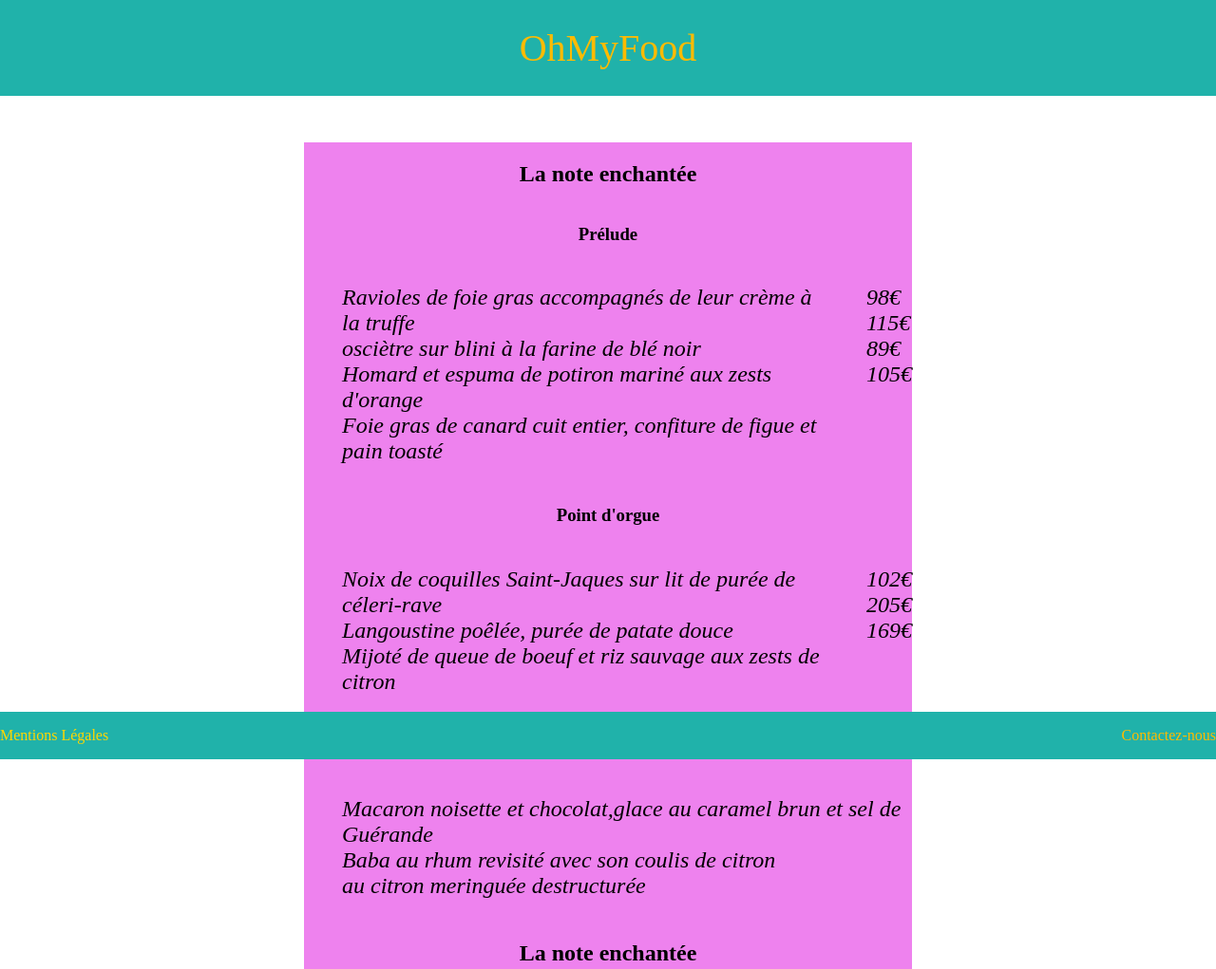
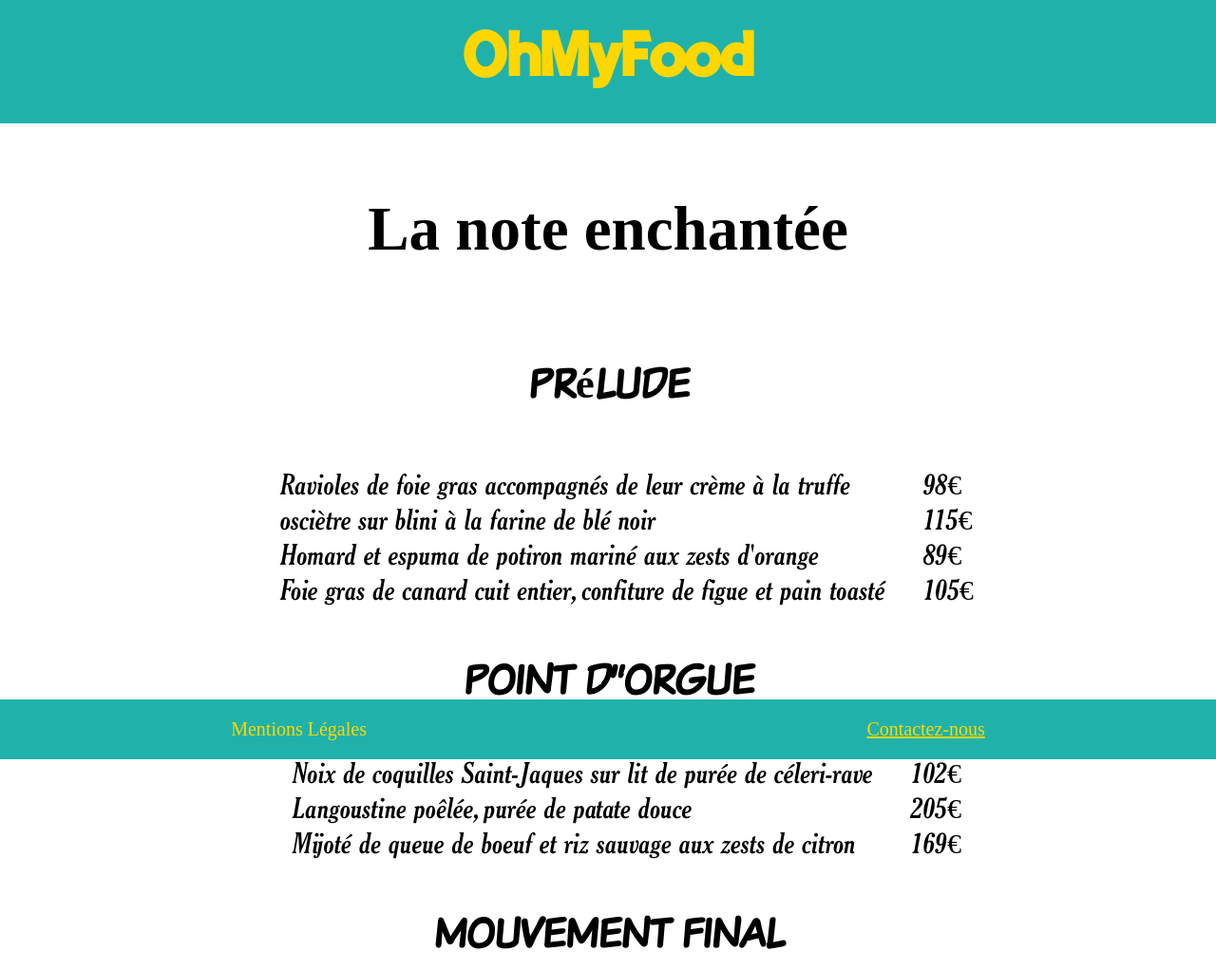
Before and after one commit to jordanlaurent/restaurent.github.io, a website: page Page_restaurents/La_note_enchantée.html in a window 1280 px wide. Shown: the top 1021 px of the page at 95% size. Drawn offline with Linux system fonts and the light colour scheme; a web font is replaced by a local one.

Commit message:
creation du sass

```diff
--- a/Page_restaurents/La_note_enchantée.html
+++ b/Page_restaurents/La_note_enchantée.html
@@ -4,15 +4,15 @@
     <meta charset="UTF-8">
     <meta name="viewport" content="width=device-width, initial-scale=1.0">
     <title>La note enchantée</title>
-    <link rel="stylesheet" type="text/css" href="../style.css">
+    <link rel="stylesheet" type="text/css" href="../css/style.css">
 </head>
 <header>
     <h1> <a  href="../index.html"  target="_self"> OhMyFood</h1> </a>
 </header>
 <body>
     <section class="sectioncarte">
-        <h2>La note enchantée</h2>
-        <h3>Prélude</h3>
+        <h2 class="lnefont">La note enchantée</h2>
+        <h3 class="lnefont">Prélude</h3>
      <article class="articlecarte">
         <ul class="lnefont">
              <li>Ravioles de foie gras accompagnés de leur crème à la truffe </li>
@@ -28,7 +28,7 @@
          </ul>
      </article>
 
-        <h3>Point d'orgue</h3>
+        <h3 class="lnefont">Point d'orgue</h3>
          <article class="articlecarte">
                 <ul class="lnefont">
                      <li>Noix de coquilles Saint-Jaques sur lit de purée de céleri-rave</li>
@@ -42,7 +42,7 @@
                  </ul>
          </article>
 
-         <h3>Mouvement final</h3>
+         <h3 class="lnefont">Mouvement final</h3>
          <article class="articlecarte">
             <ul class="lnefont">
                  <li>Macaron noisette et chocolat,glace au caramel brun et sel de Guérande </li>
@@ -50,7 +50,7 @@
                  <li> au citron meringuée destructurée</li>
             </ul>
          </article>
-            <h2>La note enchantée</h2>
+            <h2 class="lnefont">La note enchantée</h2>
      </section>
 </body>
 <footer>
--- /dev/null
+++ b/sass/1.base/_Form.scss
@@ -0,0 +1,58 @@
+@import "_colors.scss";
+
+
+body, html{
+    padding: 0px;
+    margin : 0px;
+    width  : 100%;
+    }
+
+header, footer{
+    width: 100%;
+    position: absolute;
+    left: 0;
+}
+header{
+    text-align: center;
+    top: 0;
+}
+footer{
+    bottom: 0;
+    justify-content: space-around;
+}
+.contentmenu{
+    justify-content: space-around;
+    margin-bottom  : 10%;
+    margin-top     : 10%;
+    margin-top: 150px;
+}
+.prochainement{
+    text-align      : center;
+    margin-left     : 35%;
+    margin-right    : 35%;
+}
+
+.sectioncarte{
+    align-items: center;
+    margin-left: 25%;
+    margin-right: 25%;
+    margin-bottom: 5%;
+    margin-top: 150px;
+}
+
+/* FLEXBOX */
+    footer , .articlecarte , .contentmenu{
+     display: flex; flex-direction: row;
+     }
+
+    nav , .sectioncarte{
+     display : flex; flex-direction: column;
+     }
+
+/* Button */
+
+.button1 {
+    background-color: $colorheaderfooter;
+    border-radius: 10px;
+    padding: 10px;
+}
--- /dev/null
+++ b/sass/1.base/_colors.scss
@@ -0,0 +1,2 @@
+$colorH1fonts: #ffd700;
+$colorheaderfooter: #20b2aa;
--- /dev/null
+++ b/sass/1.base/_colorsformfonts.scss
@@ -0,0 +1,14 @@
+@import "_colors.scss";
+
+
+/* COLORS CONTENT */
+
+header, footer{
+background-color: $colorheaderfooter ;
+}
+
+/* COLORS FONTS */
+
+header a , footer, footer a , .prochainement{
+    color:$colorH1fonts ;
+}
--- a/sass/1.base/_fondation.scss
+++ /dev/null
@@ -1,108 +0,0 @@
-@font-face { /* font utiliser pour titre de page */
-    font-family: 'Embrionic55';
-    src: url('fonts/Embrionic55.woff2') format('woff2'),
-        url('fonts/Embrionic55.woff') format('woff'),
-        url('fonts/Embrionic55.ttf') format('truetype');
-    font-weight: 500;
-    font-style: normal;
-    font-display: swap;
-}
-@font-face {/* font utiliser pour texte la note enchantée */
-    font-family: 'Thyssen J';
-    src: url('Thyssen-JItalic.woff2') format('woff2'),
-        url('Thyssen-JItalic.woff') format('woff'),
-        url('Thyssen-JItalic.ttf') format('truetype');
-    font-weight: normal;
-    font-style: italic;
-    font-display: swap;
-}
-@font-face {/* font utiliser pour titre la note enchentée */
-    font-family: 'Ma Shan Zheng';
-    src: url('MaShanZheng-Regular.woff2') format('woff2'),
-        url('MaShanZheng-Regular.woff') format('woff'),
-        url('MaShanZheng-Regular.ttf') format('truetype');
-    font-weight: normal;
-    font-style: normal;
-    font-display: swap;
-}
-@font-face {/* font utiliser pour inter-titre la note enchentée */
-    font-family: 'VTCSundaykomixcaps';
-    src: url('VTCSundaykomixcaps.woff2') format('woff2'),
-        url('VTCSundaykomixcaps.woff') format('woff'),
-        url('VTCSundaykomixcaps.ttf') format('truetype');
-    font-weight: normal;
-    font-style: normal;
-    font-display: swap;
-}
-@font-face {/* font utiliser pour texte le chic a la francaise */
-    font-family: 'Rasa';
-    src: url('Rasa-Regular.woff2') format('woff2'),
-        url('Rasa-Regular.woff') format('woff'),
-        url('Rasa-Regular.ttf') format('truetype');
-    font-weight: normal;
-    font-style: normal;
-    font-display: swap;
-}
-@font-face {/* font utiliser pour titre le chic a la francaise */
-    font-family: 'Munson';
-    src: url('Munson-Bold.woff2') format('woff2'),
-        url('Munson-Bold.woff') format('woff'),
-        url('Munson-Bold.ttf') format('truetype');
-    font-weight: bold;
-    font-style: normal;
-    font-display: swap;
-}
-@font-face {/* font utiliser pour inter-titre le chic a la francaise */
-    font-family: 'EucrosiaUPC';
-    src: url('EucrosiaUPCBold.woff2') format('woff2'),
-        url('EucrosiaUPCBold.woff') format('woff'),
-        url('EucrosiaUPCBold.ttf') format('truetype');
-    font-weight: bold;
-    font-style: normal;
-    font-display: swap;
-}
-@font-face {/* font utiliser pour texte le delice des papilles */
-    font-family: 'Hashtag';
-    src: url('Hashtag.woff2') format('woff2'),
-        url('Hashtag.woff') format('woff'),
-        url('Hashtag.ttf') format('truetype');
-    font-weight: normal;
-    font-style: normal;
-    font-display: swap;
-}
-@font-face {/* font utiliser pour titre le delice des papilles */
-    font-family: 'Mcgannahan';
-    src: url('Mcgannahan.woff2') format('woff2'),
-        url('Mcgannahan.woff') format('woff'),
-        url('Mcgannahan.ttf') format('truetype');
-    font-weight: normal;
-    font-style: normal;
-    font-display: swap;
-}
-@font-face {/* font utiliser pour inter-titre le delice des papilles */
-    font-family: 'JieSi BanXing';
-    src: url('JiesiBanxingAlpha.woff2') format('woff2'),
-        url('JiesiBanxingAlpha.woff') format('woff'),
-        url('JiesiBanxingAlpha.ttf') format('truetype');
-    font-weight: normal;
-    font-style: normal;
-    font-display: swap;
-}
-@font-face {/* font utiliser pour texte la palette du gout */
-    font-family: 'Worstveld Sling';
-    src: url('WorstveldSlingBold.woff2') format('woff2'),
-        url('WorstveldSlingBold.woff') format('woff'),
-        url('WorstveldSlingBold.ttf') format('truetype');
-    font-weight: bold;
-    font-style: normal;
-    font-display: swap;
-}
-@font-face {/* font utiliser pour titre et inter-titre la palette du gout */
-    font-family: 'Segoe Print';
-    src: url('SegoePrint.woff2') format('woff2'),
-        url('SegoePrint.woff') format('woff'),
-        url('SegoePrint.ttf') format('truetype');
-    font-weight: normal;
-    font-style: normal;
-    font-display: swap;
-}
--- /dev/null
+++ b/sass/1.base/_fonts.scss
@@ -0,0 +1,156 @@
+@import "_colors.scss";
+
+@font-face { /* font utiliser pour titre de page */
+    font-family: 'Embrionic55';
+    src: url('../fonts/Embrionic55.woff2') format('woff2'),
+        url('../fonts/Embrionic55.woff') format('woff'),
+        url('../fonts/Embrionic55.ttf') format('truetype');
+    font-weight: 500;
+    font-style: normal;
+    font-display: swap;
+}
+@font-face {/* font utiliser pour texte la note enchantée */
+    font-family: 'Thyssen J';
+    src: url('../fonts/Thyssen-JItalic.woff2') format('woff2'),
+        url('../fonts/Thyssen-JItalic.woff') format('woff'),
+        url('../fonts/Thyssen-JItalic.ttf') format('truetype');
+    font-weight: normal;
+    font-style: italic;
+    font-display: swap;
+}
+@font-face {/* font utiliser pour titre la note enchentée */
+    font-family: 'Ma Shan Zheng';
+    src: url('../fonts/MaShanZheng-Regular.woff2') format('woff2'),
+        url('../fonts/MaShanZheng-Regular.woff') format('woff'),
+        url('../fonts/MaShanZheng-Regular.ttf') format('truetype');
+    font-weight: normal;
+    font-style: normal;
+    font-display: swap;
+}
+@font-face {/* font utiliser pour inter-titre la note enchentée */
+    font-family: 'VTCSundaykomixcaps';
+    src: url('../fonts/VTCSundaykomixcaps.woff2') format('woff2'),
+        url('../fonts/VTCSundaykomixcaps.woff') format('woff'),
+        url('../fonts/VTCSundaykomixcaps.ttf') format('truetype');
+    font-weight: normal;
+    font-style: normal;
+    font-display: swap;
+}
+@font-face {/* font utiliser pour texte le chic a la francaise */
+    font-family: 'Rasa';
+    src: url('../fonts/Rasa-Regular.woff2') format('woff2'),
+        url('../fonts/Rasa-Regular.woff') format('woff'),
+        url('../fonts/Rasa-Regular.ttf') format('truetype');
+    font-weight: normal;
+    font-style: normal;
+    font-display: swap;
+}
+@font-face {/* font utiliser pour titre le chic a la francaise */
+    font-family: 'Munson';
+    src: url('../fonts/Munson-Bold.woff2') format('woff2'),
+        url('../fonts/Munson-Bold.woff') format('woff'),
+        url('../fonts/Munson-Bold.ttf') format('truetype');
+    font-weight: bold;
+    font-style: normal;
+    font-display: swap;
+}
+@font-face {/* font utiliser pour inter-titre le chic a la francaise */
+    font-family: 'EucrosiaUPC';
+    src: url('../fonts/EucrosiaUPCBold.woff2') format('woff2'),
+        url('../fonts/EucrosiaUPCBold.woff') format('woff'),
+        url('../fonts/EucrosiaUPCBold.ttf') format('truetype');
+    font-weight: bold;
+    font-style: normal;
+    font-display: swap;
+}
+@font-face {/* font utiliser pour texte le delice des papilles */
+    font-family: 'Hashtag';
+    src: url('../fonts/Hashtag.woff2') format('woff2'),
+        url('../fonts/Hashtag.woff') format('woff'),
+        url('../fonts/Hashtag.ttf') format('truetype');
+    font-weight: normal;
+    font-style: normal;
+    font-display: swap;
+}
+@font-face {/* font utiliser pour titre le delice des papilles */
+    font-family: 'Mcgannahan';
+    src: url('../fonts/Mcgannahan.woff2') format('woff2'),
+        url('../fonts/Mcgannahan.woff') format('woff'),
+        url('../fonts/Mcgannahan.ttf') format('truetype');
+    font-weight: normal;
+    font-style: normal;
+    font-display: swap;
+}
+@font-face {/* font utiliser pour inter-titre le delice des papilles */
+    font-family: 'JieSi BanXing';
+    src: url('../fonts/JiesiBanxingAlpha.woff2') format('woff2'),
+        url('../fonts/JiesiBanxingAlpha.woff') format('woff'),
+        url('../fonts/JiesiBanxingAlpha.ttf') format('truetype');
+    font-weight: normal;
+    font-style: normal;
+    font-display: swap;
+}
+@font-face {/* font utiliser pour texte la palette du gout */
+    font-family: 'Worstveld Sling';
+    src: url('../fonts/WorstveldSlingBold.woff2') format('woff2'),
+        url('../fonts/WorstveldSlingBold.woff') format('woff'),
+        url('../fonts/WorstveldSlingBold.ttf') format('truetype');
+    font-weight: bold;
+    font-style: normal;
+    font-display: swap;
+}
+@font-face {/* font utiliser pour titre et inter-titre la palette du gout */
+    font-family: 'Segoe Print';
+    src: url('../fonts/SegoePrint.woff2') format('woff2'),
+        url('../fonts/SegoePrint.woff') format('woff'),
+        url('../fonts/SegoePrint.ttf') format('truetype');
+    font-weight: normal;
+    font-style: normal;
+    font-display: swap;
+}
+header a{
+    font-family: "Embrionic55";
+}
+
+h1 a , .droite > li, .gauche1 > li , .gauche2 > li, footer > ul > li, footer > ul > a >li{
+    text-decoration: none;
+    list-style: none;
+     }
+.lnefont , .lpdgfont, .lcalffont{
+    list-style: none;
+}
+.lnefont li /* font utiliser pour texte la note enchantée */{
+font-family: "Thyssen J";
+}
+h2.lnefont  /* font utiliser pour titre la note enchentée */{
+font-family:"Ma Shan Zheng";
+}
+h3.lnefont/* font utiliser pour inter-titre la note enchentée*/{
+    font-family: "VTCSundaykomixcaps";
+}
+.lcalffont li {
+    font-family:"Rasa" ;
+}
+h2.lcalffont {
+font-family: "Munson";
+}
+h3.lcalffont{
+font-family: "EucrosiaUPC";
+}
+
+.lpdgfont li{
+font-family: "Worstveld Sling";
+}
+h2.lpdgfont , h3.lpdgfont {
+ font-family: "Segoe Print";
+}
+
+.lddpfont li {
+    font-family: "Hashtag";
+}
+h2.lddpfont{
+    font-family:"Mcgannahan";
+}
+h3.lddpfont{
+    font-family:"JieSi BanXing";
+}
--- /dev/null
+++ b/sass/2.mediaqueries/_desktop.scss
@@ -0,0 +1,20 @@
+@media screen and (min-width: 1024px){
+    .lddpfont li , .lpdgfont li , .lcalffont li , .lnefont li{
+        font-size: 30px;
+        white-space: nowrap;
+    }
+    h2.lnefont , h2.lcalffont  , h2.lpdgfont , h2.lddpfont {
+        font-size: 65px;
+        white-space: nowrap;
+    }
+    h3.lnefont , h3.lcalffont , h3.lpdgfont , h3.lddpfont {
+        font-size: 45px;
+        white-space: nowrap;
+    }
+    header a{
+        font-size: 80px;
+    }
+    footer{
+        font-size: 20px;
+    }
+}
--- /dev/null
+++ b/sass/2.mediaqueries/_mobile.scss
@@ -0,0 +1,20 @@
+@media screen and (max-width: 1024px){
+    .lddpfont li , .lpdgfont li , .lcalffont li , .lnefont li{
+        font-size: 20px;
+        white-space: nowrap;
+    }
+    h2.lnefont , h2.lcalffont  , h2.lpdgfont , h2.lddpfont {
+        font-size: 45px;
+        white-space: nowrap;
+    }
+    h3.lnefont , h3.lcalffont , h3.lpdgfont , h3.lddpfont {
+        font-size: 25px;
+        white-space: nowrap;
+    }
+    header a{
+        font-size: 60px;
+    }
+    footer{
+        font-size: 20px;
+    }
+}
--- /dev/null
+++ b/sass/main.scss
@@ -0,0 +1,6 @@
+@import "1.base/_fonts.scss";
+@import "1.base/_colors.scss";
+@import "1.base/_Form.scss";
+@import"1.base/_colorsformfonts.scss";
+@import"2.mediaqueries/_mobile.scss";
+@import"2.mediaqueries/_desktop.scss";
```
Also changed, not shown: Page_restaurents/La_palette_du_goût.html (+5 -5 lines), Page_restaurents/Le_chic_a_la_francaise.html (+6 -6 lines), Page_restaurents/Le_délice_des_papilles.html (+5 -5 lines), index.html (+2 -2 lines), package.json (added, +19 -0 lines), css/style.css (added), style.css (deleted), 1 other file.
